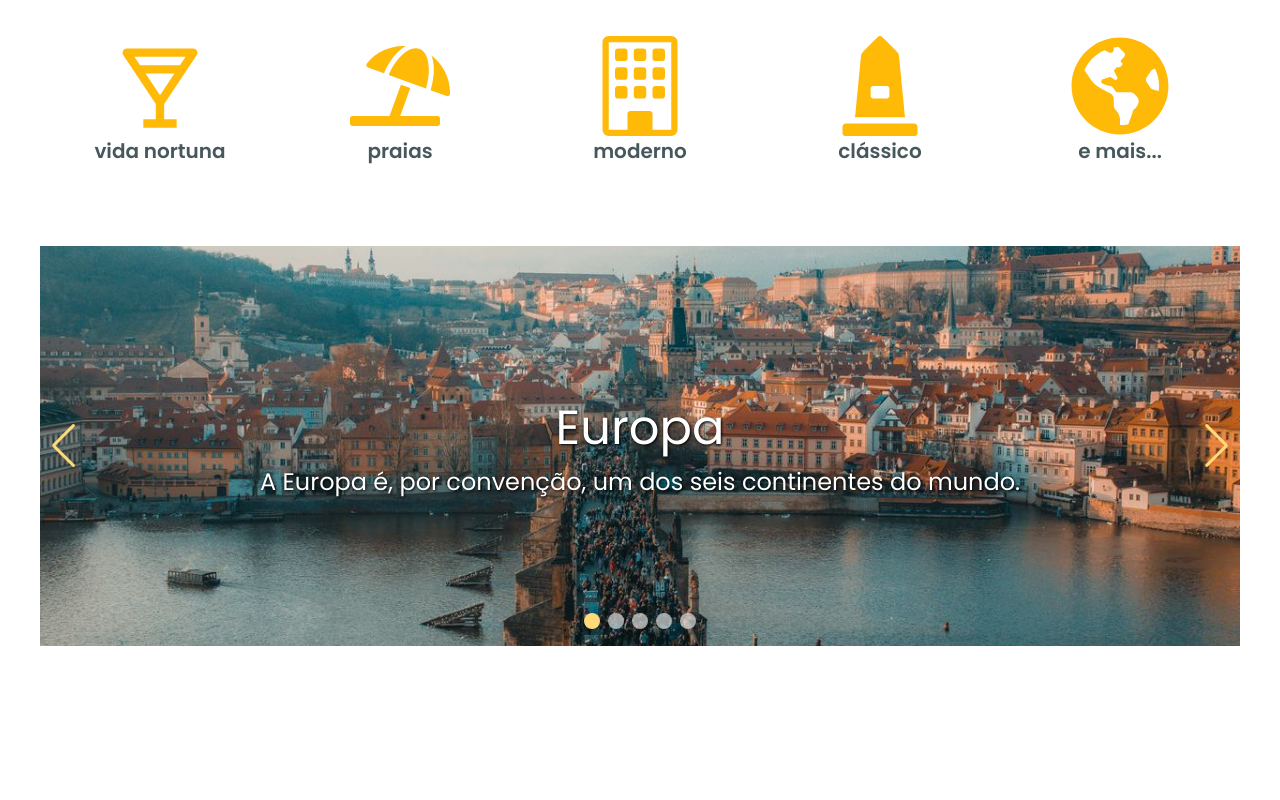
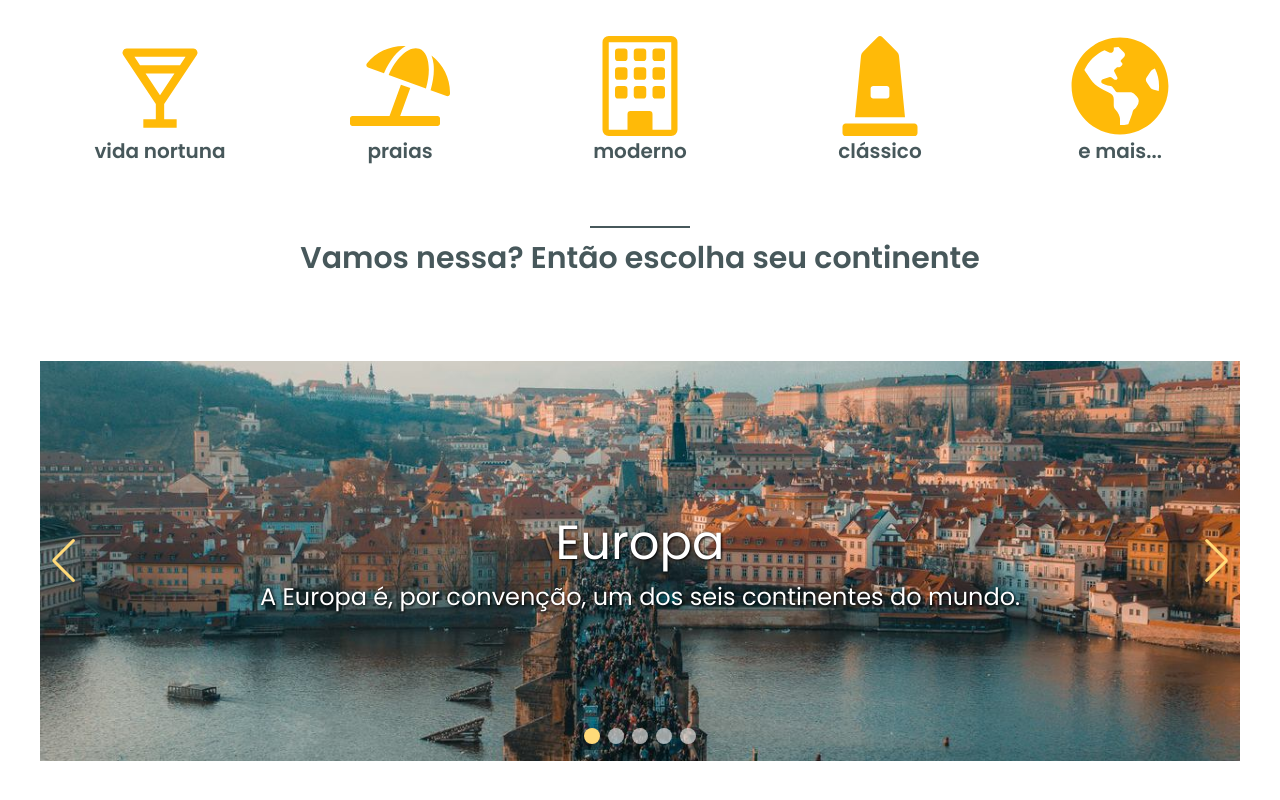
Before and after one commit to Vince-html/worldTrip, a Next.js app: page / in a window 1280 px wide. Shown: the part 464-1264 px from the top of the page. Before the commit the page ends 1150 px from the top, so only its background shows below. Built offline with nearby package versions, Linux system fonts and the light colour scheme.

Commit message:
ajustes layout

```diff
--- a/src/components/Carrousel/index.tsx
+++ b/src/components/Carrousel/index.tsx
@@ -18,7 +18,16 @@ const continentes = [
 ]
 export function Carrousel() {
   return (
-    <Flex w='100%' justify="center" align="center" p={['0', '10']} >
+    <>
+      <Flex w='100%' justify="center" align="center" m='0 auto' mt='5'>
+        <Text
+
+          fontSize={['sm', '1xl', '3xl']}
+          fontWeight="bold"
+          _before={{ content: '""', width: '100px', height: '2px', background: '#47585B', display: 'block', margin: '0 auto', mb: '2' }}
+        >Vamos nessa? Então escolha seu continente</Text>
+      </Flex>
+      <Flex w='100%' justify="center" align="center" p={['0', '10']} mt='10' >
         <Swiper
           slidesPerView={1} spaceBetween={30} loop={true} pagination={{
             "clickable": true
@@ -32,5 +41,6 @@ export function Carrousel() {
 
         </Swiper>
       </Flex>
+    </>
   );
 };
```
Lines whose indentation alone changed are shown as unchanged.
